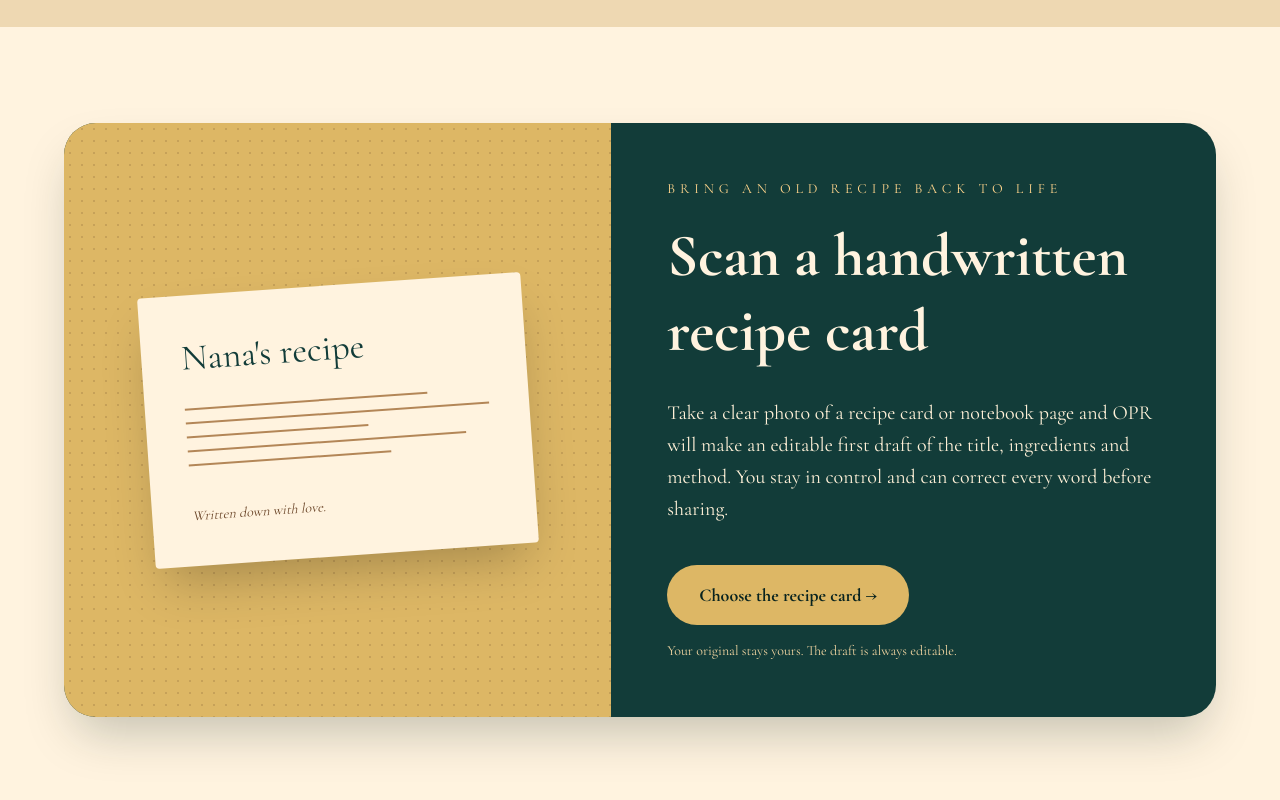
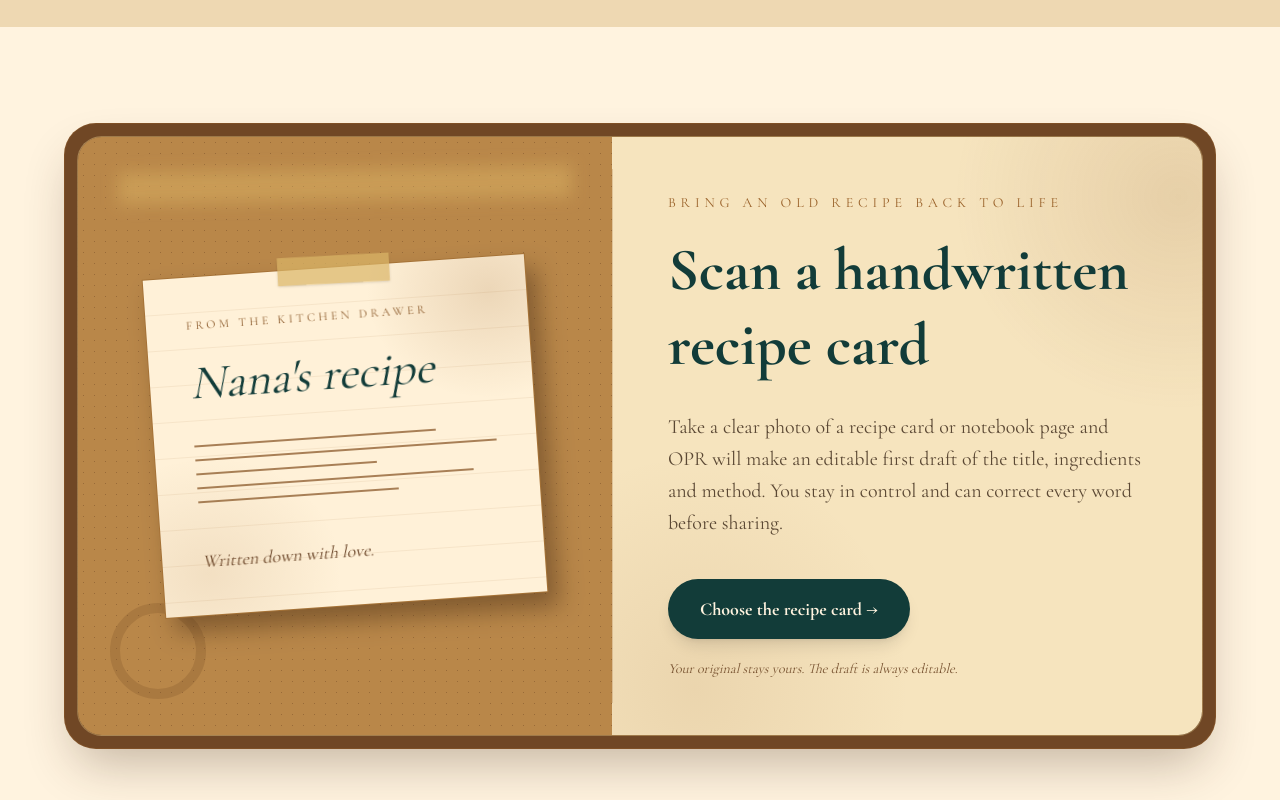
Before and after one commit to OPRUK/opr-platform, a Next.js app: page / in a window 1280 px wide. Shown: the part 2080-2880 px from the top of the page. Built offline with nearby package versions, Linux system fonts and the light colour scheme; no server answers; the database is empty.

Commit message:
Give recipe scan feature a heritage OPR style

```diff
--- a/app/page.tsx
+++ b/app/page.tsx
@@ -195,41 +195,67 @@ export default async function Home() {
       </section>
 
       <section className="bg-[#FFF3DF] px-6 py-24 md:px-8">
-        <div className="mx-auto grid max-w-6xl overflow-hidden rounded-[2rem] bg-[#123C39] shadow-2xl shadow-[#08231F]/25 md:grid-cols-[0.95fr_1.05fr]">
-          <div className="relative flex min-h-[390px] items-center justify-center overflow-hidden bg-[#DDB765] p-8 md:min-h-full md:p-14">
-            <div className="absolute inset-0 opacity-20 [background-image:radial-gradient(#6C472A_1px,transparent_1px)] [background-size:12px_12px]" />
-            <div className="relative w-full max-w-sm rotate-[-4deg] rounded-sm bg-[#FFF3DF] p-8 text-[#123C39] shadow-2xl md:p-10">
-              <p className="font-brand text-3xl leading-tight md:text-4xl">Nana&apos;s recipe</p>
-              <div className="mt-7 space-y-3 opacity-75">
-                <div className="h-0.5 w-4/5 bg-[#9A622A]" />
-                <div className="h-0.5 w-full bg-[#9A622A]" />
-                <div className="h-0.5 w-3/5 bg-[#9A622A]" />
-                <div className="h-0.5 w-11/12 bg-[#9A622A]" />
-                <div className="h-0.5 w-2/3 bg-[#9A622A]" />
+        <div className="mx-auto max-w-6xl rounded-[2rem] border border-[#9A622A]/35 bg-[#704725] p-3 shadow-2xl shadow-[#3B2615]/30">
+          <div
+            className="grid overflow-hidden rounded-[1.55rem] border border-[#E7C782]/40 md:grid-cols-[0.95fr_1.05fr]"
+            style={{
+              backgroundImage:
+                "linear-gradient(115deg, rgba(255,238,197,0.13), transparent 28%, transparent 72%, rgba(49,27,13,0.24)), repeating-linear-gradient(0deg, rgba(76,43,18,0.12) 0, rgba(76,43,18,0.12) 1px, transparent 1px, transparent 6px)",
+            }}
+          >
+            <div className="relative flex min-h-[440px] items-center justify-center overflow-hidden bg-[#B98749] p-8 md:min-h-full md:p-14">
+              <div className="absolute inset-0 opacity-35 [background-image:radial-gradient(#5B3519_1px,transparent_1px)] [background-size:11px_11px]" />
+              <div className="absolute inset-x-10 top-8 h-8 rotate-[-1deg] bg-[#E8C36E]/35 blur-sm" />
+              <div className="absolute bottom-9 left-8 h-24 w-24 rounded-full border-[10px] border-[#6C421F]/20" />
+
+              <div
+                className="relative z-10 w-full max-w-sm rotate-[-4deg] border border-[#A57236] bg-[#FFF1D8] p-8 text-[#123C39] shadow-[10px_15px_22px_rgba(55,31,14,0.42)] md:p-10"
+                style={{
+                  backgroundImage:
+                    "radial-gradient(ellipse at 90% 10%, rgba(151,95,38,0.18), transparent 25%), radial-gradient(ellipse at 12% 88%, rgba(151,95,38,0.12), transparent 28%), repeating-linear-gradient(to bottom, transparent 0, transparent 35px, rgba(155,98,40,0.18) 36px)",
+                }}
+              >
+                <div className="absolute -top-3 left-1/2 h-7 w-28 -translate-x-1/2 rotate-[1deg] bg-[#DAB567]/70 shadow-sm" />
+                <p className="text-xs uppercase tracking-[0.28em] text-[#8B5A2B]">From the kitchen drawer</p>
+                <p className="mt-5 text-4xl italic leading-tight text-[#123C39] md:text-5xl">Nana&apos;s recipe</p>
+                <div className="mt-8 space-y-3 opacity-75">
+                  <div className="h-0.5 w-4/5 bg-[#8B5A2B]" />
+                  <div className="h-0.5 w-full bg-[#8B5A2B]" />
+                  <div className="h-0.5 w-3/5 bg-[#8B5A2B]" />
+                  <div className="h-0.5 w-11/12 bg-[#8B5A2B]" />
+                  <div className="h-0.5 w-2/3 bg-[#8B5A2B]" />
                 </div>
-              <p className="mt-10 text-sm italic text-[#6C472A]">Written down with love.</p>
+                <p className="mt-11 text-lg italic text-[#6C472A]">Written down with love.</p>
               </div>
             </div>
 
-          <div className="flex flex-col justify-center p-9 text-[#FFF3DF] md:p-14">
-            <p className="text-sm uppercase tracking-[0.35em] text-[#FFD58C]">
+            <div
+              className="relative flex flex-col justify-center bg-[#F6E4BE] p-9 text-[#123C39] md:p-14"
+              style={{
+                backgroundImage:
+                  "radial-gradient(ellipse at 96% 10%, rgba(138,83,31,0.14), transparent 28%), radial-gradient(ellipse at 14% 92%, rgba(138,83,31,0.1), transparent 30%)",
+              }}
+            >
+              <div className="absolute inset-y-8 left-0 w-px bg-[#9A622A]/25" />
+              <p className="text-sm uppercase tracking-[0.35em] text-[#9A622A]">
                 Bring an old recipe back to life
               </p>
-            <h2 className="mt-5 text-4xl font-bold leading-tight md:text-6xl">
+              <h2 className="mt-5 max-w-xl text-4xl font-bold leading-tight md:text-6xl">
                 Scan a handwritten recipe card
               </h2>
-            <p className="mt-7 max-w-xl text-lg leading-8 text-[#FFF1D8] md:text-xl">
+              <p className="mt-7 max-w-xl text-lg leading-8 text-[#5B4834] md:text-xl">
                 Take a clear photo of a recipe card or notebook page and OPR will
                 make an editable first draft of the title, ingredients and method.
                 You stay in control and can correct every word before sharing.
               </p>
               <Link
                 href="/share#scan-a-recipe"
-              className="mt-10 inline-flex w-fit items-center rounded-full bg-[#DDB765] px-8 py-4 text-lg font-bold text-[#08231F] transition hover:scale-105 hover:bg-[#FFD58C]"
+                className="mt-10 inline-flex w-fit items-center rounded-full bg-[#123C39] px-8 py-4 text-lg font-bold text-[#FFF3DF] shadow-lg transition hover:scale-105 hover:bg-[#1C5A50]"
               >
                 Choose the recipe card →
               </Link>
-            <p className="mt-4 text-sm text-[#F0D4A0]">Your original stays yours. The draft is always editable.</p>
+              <p className="mt-5 text-sm italic text-[#795432]">Your original stays yours. The draft is always editable.</p>
+            </div>
           </div>
         </div>
       </section>
```
Lines whose indentation alone changed are shown as unchanged.
